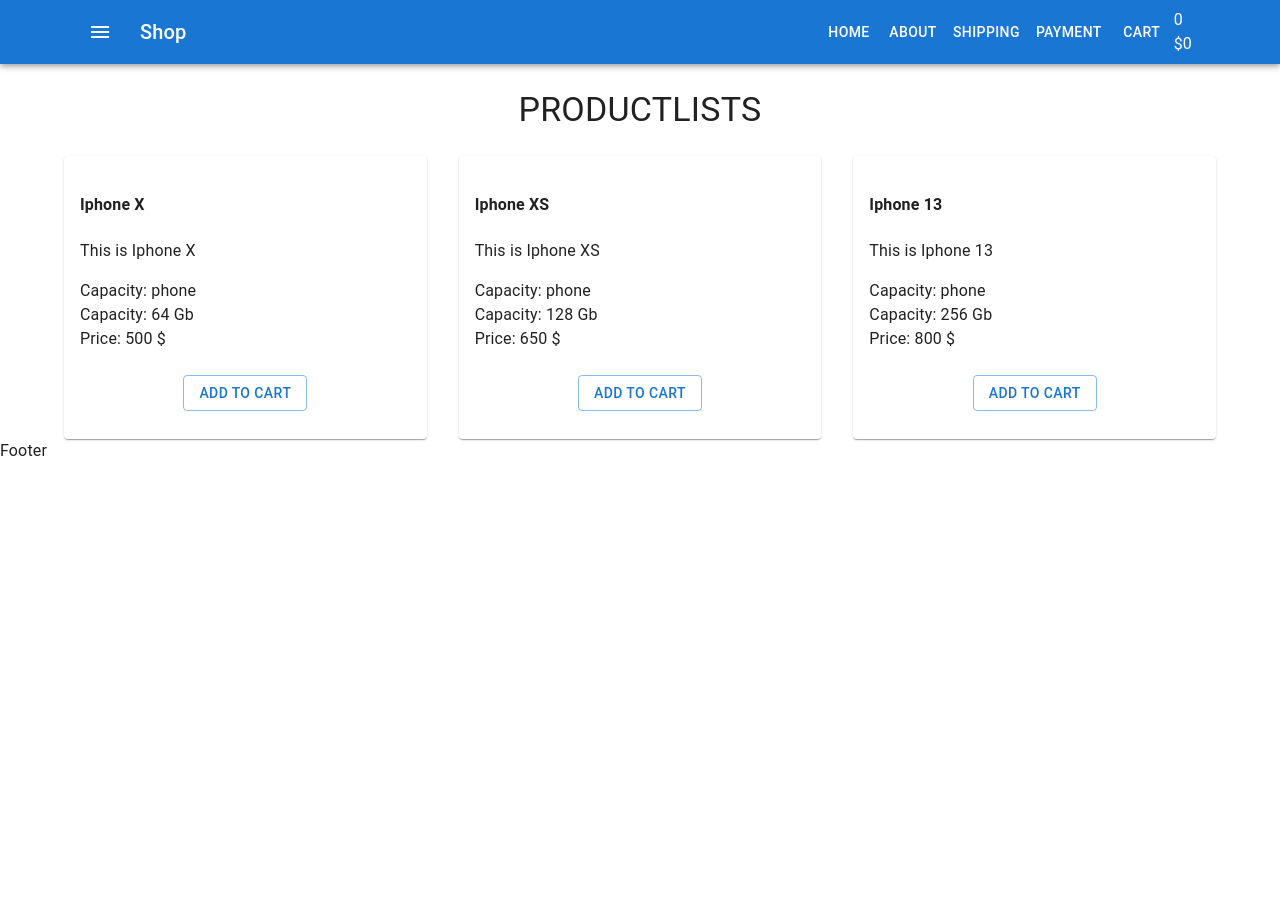
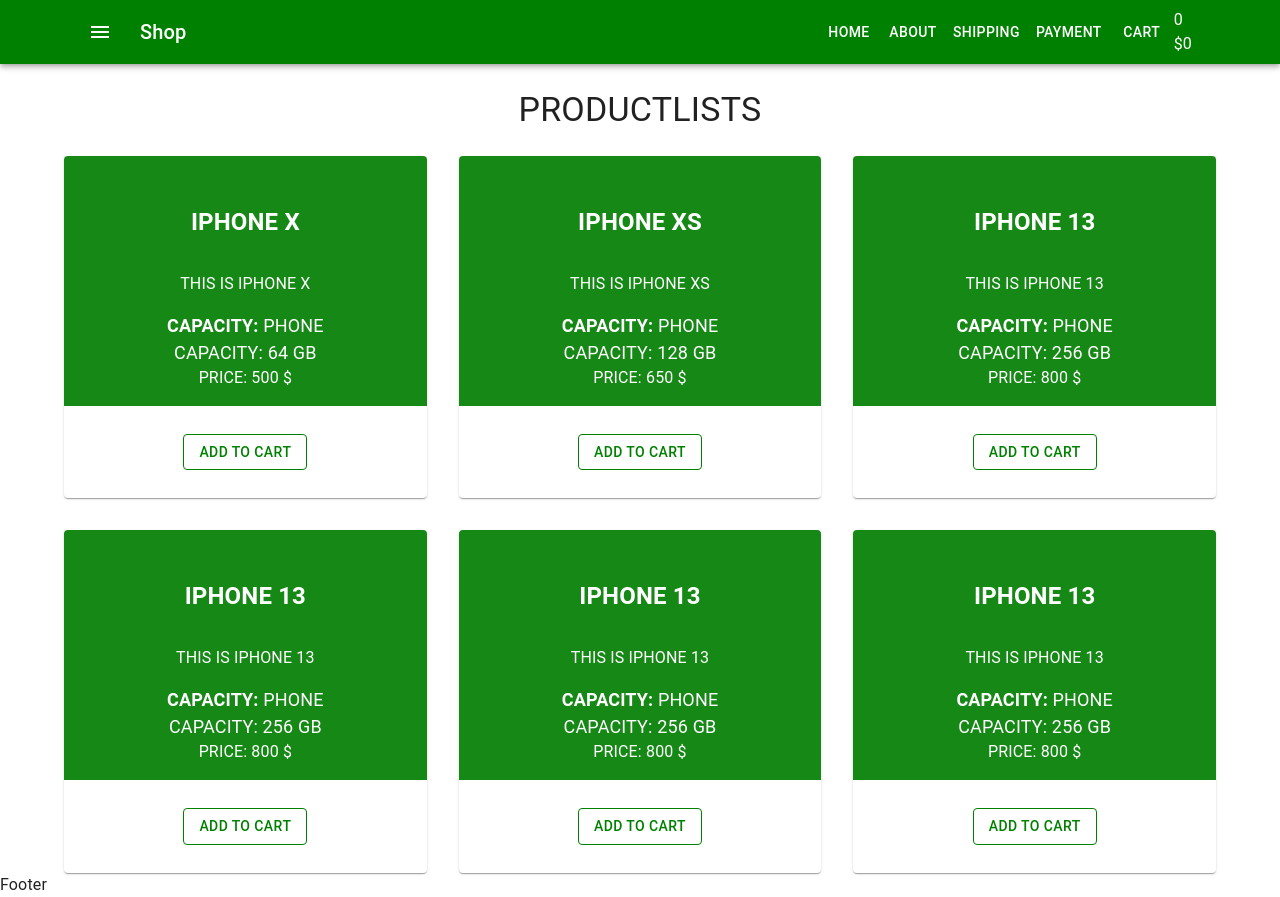
Before and after one commit to yuriystepaniuk/react-fake-shop, a React (Create React App) app: page / in a window 1280 px wide. Before the commit the page ends 800 px from the top, so only its background shows below. Built offline with nearby package versions, Linux system fonts and the light colour scheme.

Commit message:
add style for header

```diff
--- a/package.json
+++ b/package.json
@@ -17,6 +17,7 @@
     "react": "^18.2.0",
     "react-dom": "^18.2.0",
     "react-scripts": "5.0.1",
+    "sass": "^1.55.0",
     "typescript": "^4.8.4",
     "web-vitals": "^2.1.4"
   },
--- a/src/components/Products/ProductListItem.module.css
+++ /dev/null
@@ -1,5 +0,0 @@
-.btn-wrap {
-    display: flex;
-    justify-content: center;
-    margin-bottom: 20px;
-}
--- /dev/null
+++ b/src/components/Products/ProductListItem.scss
@@ -0,0 +1,31 @@
+.btn-wrap {
+    display: flex;
+    justify-content: center;
+    margin: 20px 0;
+    .btn {
+        border: 1px solid green;
+        color:green;
+    }
+}
+
+.product {
+    text-transform: uppercase;
+    text-align: center;
+    color: rgb(255, 255, 255);
+    background: rgb(22, 136, 22);
+    h4 {
+        font-size: 24px;
+    }
+    .product-description {
+
+    }
+    .product-price {
+        font-size: 22px;
+    }
+    .product-features {
+        font-size: 18px;
+        span {
+            font-weight: bold;
+        }
+    }
+}
--- a/src/components/Products/ProductListItem.tsx
+++ b/src/components/Products/ProductListItem.tsx
@@ -1,6 +1,6 @@
 import { Button, Card, CardActions, CardContent } from "@mui/material"
 import React from "react"
-import classes from "./ProductListItem.module.css"
+import "./ProductListItem.scss"
 
 type Props = {
     name: string
@@ -13,15 +13,19 @@
 const ProductListItem = (props: Props) => {
     return (
         <Card>
-            <CardContent>
+            <CardContent className="product">
                 <h4>{props.name}</h4>
-                <p>{props.description}</p>
-                <div>Capacity: {props.type} </div>
-                <div>Capacity: {props.capacity} Gb</div>
-                <div>Price: {props.price} $</div>
+                <p className="product-description">{props.description}</p>
+                <div className="product-features">
+                    <span>Capacity:</span> {props.type}{" "}
+                </div>
+                <div className="product-features">
+                    Capacity: {props.capacity} Gb
+                </div>
+                <div className="products-price">Price: {props.price} $</div>
             </CardContent>
-            <CardActions className={`${classes["btn-wrap"]}`}>
-                <Button variant="outlined">Add to cart</Button>
+            <CardActions className="btn-wrap">
+                <Button variant="outlined" className="btn">Add to cart</Button>
             </CardActions>
         </Card>
     )
--- a/src/components/Products/ProductsList.tsx
+++ b/src/components/Products/ProductsList.tsx
@@ -51,6 +51,33 @@
                         price={800}
                     />
                 </Grid>
+                <Grid item xs={12} sm={6} md={4}>
+                    <ProductListItem
+                        name="Iphone 13"
+                        description="This is Iphone 13"
+                        type="phone"
+                        capacity={256}
+                        price={800}
+                    />
+                </Grid>
+                <Grid item xs={12} sm={6} md={4}>
+                    <ProductListItem
+                        name="Iphone 13"
+                        description="This is Iphone 13"
+                        type="phone"
+                        capacity={256}
+                        price={800}
+                    />
+                </Grid>
+                <Grid item xs={12} sm={6} md={4}>
+                    <ProductListItem
+                        name="Iphone 13"
+                        description="This is Iphone 13"
+                        type="phone"
+                        capacity={256}
+                        price={800}
+                    />
+                </Grid>
             </Grid>
         </>
     )
--- /dev/null
+++ b/src/container/Header/Header.scss
@@ -0,0 +1,3 @@
+.app-bar {
+    background-color: green;
+}
--- a/src/container/Header/Header.tsx
+++ b/src/container/Header/Header.tsx
@@ -1,19 +1,20 @@
-import React from 'react'
-import AppBar from '@mui/material/AppBar'
-import Toolbar from '@mui/material/Toolbar'
-import Typography from '@mui/material/Typography'
-import IconButton from '@mui/material/IconButton'
-import MenuIcon from '@mui/icons-material/Menu'
-import Container from '@mui/material/Container'
-import Menu from 'components/Menu/Menu'
-import CartHeader from 'components/Cart/CartHeader'
+import React from "react"
+import AppBar from "@mui/material/AppBar"
+import Toolbar from "@mui/material/Toolbar"
+import Typography from "@mui/material/Typography"
+import IconButton from "@mui/material/IconButton"
+import MenuIcon from "@mui/icons-material/Menu"
+import Container from "@mui/material/Container"
+import Menu from "components/Menu/Menu"
+import CartHeader from "components/Cart/CartHeader"
+import "./Header.scss"
 
 type Props = {}
 
 const Header = (props: Props) => {
     return (
         <>
-            <AppBar position="static">
+            <AppBar position="static" className="app-bar">
                 <Container maxWidth="lg">
                     <Toolbar>
                         <IconButton
@@ -33,7 +34,7 @@
                             Shop
                         </Typography>
                         <Menu />
-                    <CartHeader/>
+                        <CartHeader />
                     </Toolbar>
                 </Container>
             </AppBar>
```
Also changed, not shown: src/container/App/App.tsx (+8 -7 lines), 1 other file (tests, documents, lock files or other folders). Lines whose indentation alone changed are shown as unchanged.
